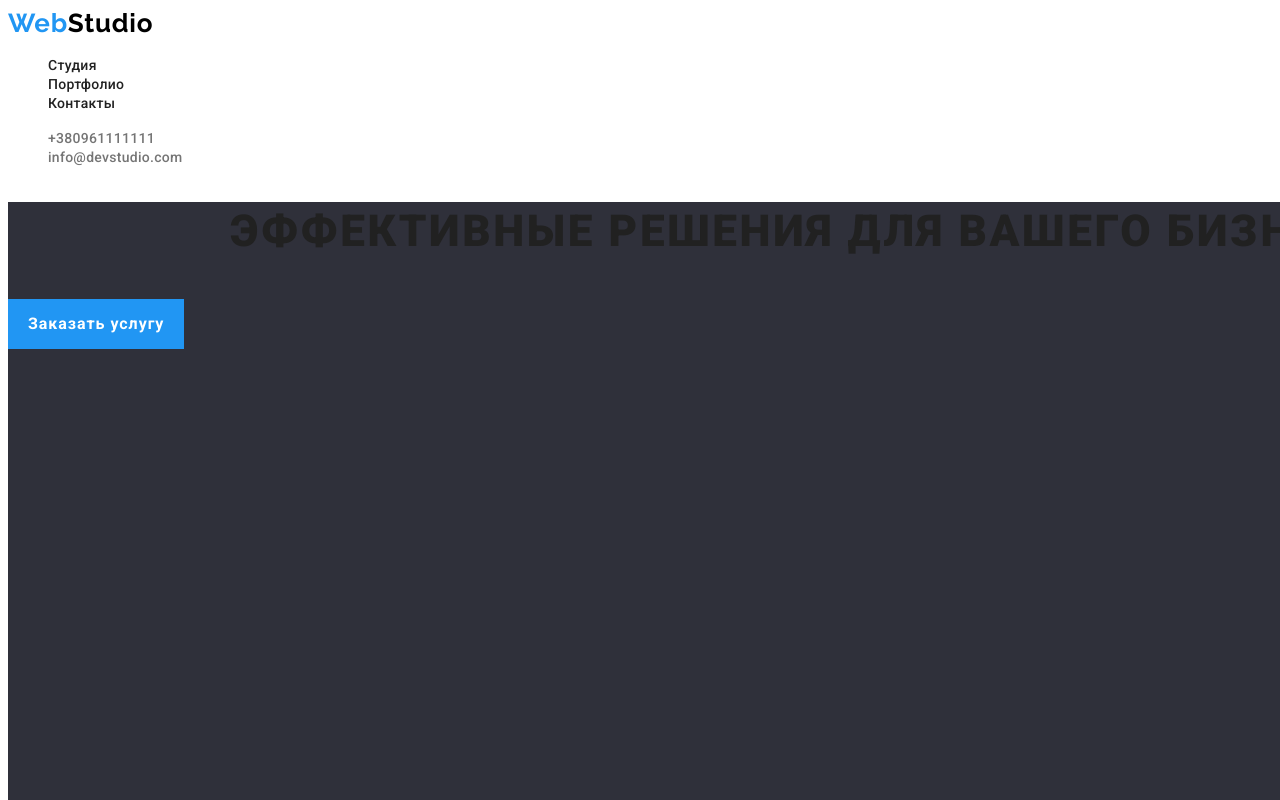
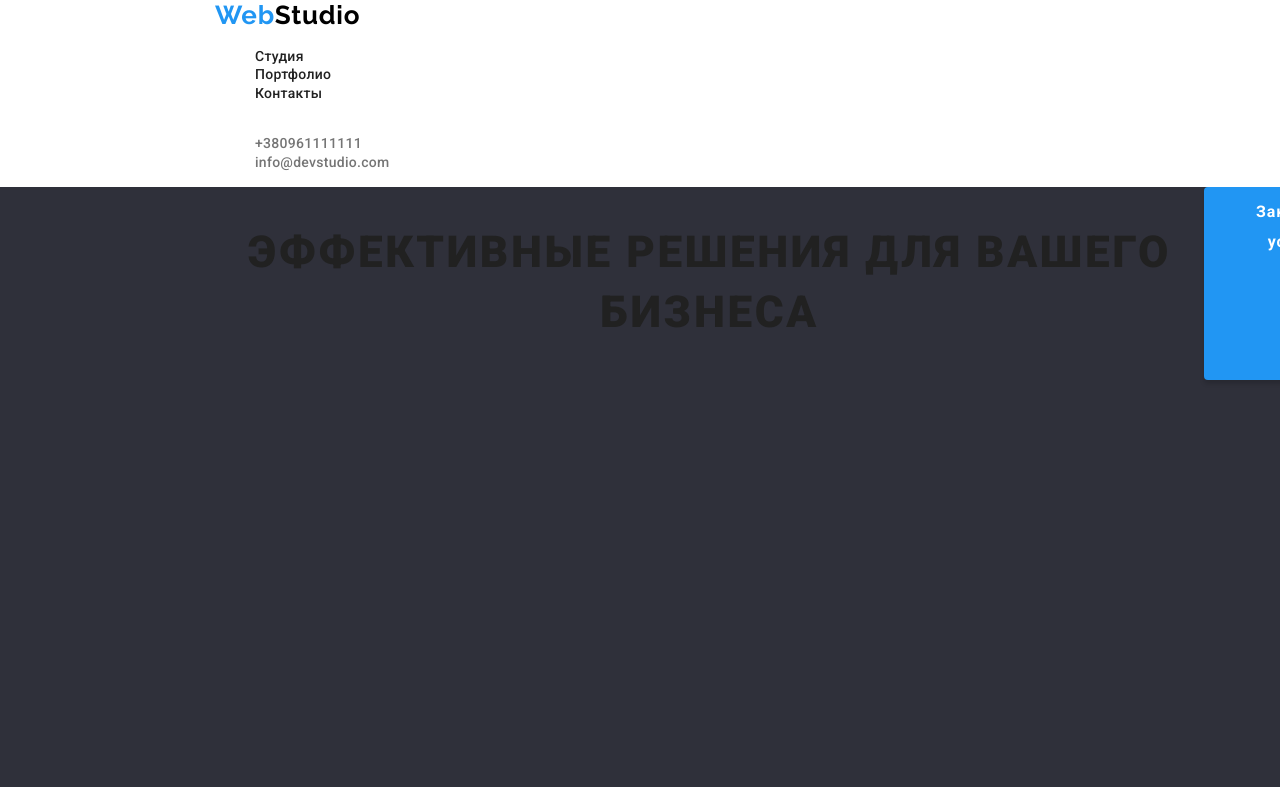
Before and after one commit to SivakKaterina/goit-markup-hw-03, a plain HTML site: page index.html in a window 1280 px wide. Shown: the top 800 px of the page. Drawn offline with nearby package versions, Linux system fonts and the light colour scheme.

```diff
--- a/css/styles.css
+++ b/css/styles.css
@@ -30,6 +30,15 @@
 .our-work {
   width: 1600px;
   height: 648px;
+}
+/* Контейнер */
+.container {
+  width: 1200px;
+  margin-left: auto;
+  margin-right: auto;
+  margin-top: 0px;
+  padding-left: 15px;
+  padding-right: 15px;
 }
 /* Цвет текста*/
 p {
@@ -92,7 +101,12 @@
 /*Кнопка*/
 .buttom {
   display: inline-block;
-  padding: 10px 20px;
+  padding: 10px 32px;
+  text-align: center;
+  min-width: 136px;
+  border-radius: 4px;
+  box-shadow: 0px 4px 4px rgba(0, 0, 0, 0.15);
+
   color: #ffffff;
   background-color: #2196f3;
   font-weight: bold;
--- a/index.html
+++ b/index.html
@@ -7,15 +7,17 @@
      <title>My first hometask</title>
      <link href="https://fonts.googleapis.com/css2?family=Raleway:wght@700&family=Roboto:wght@400;500;700;900&display=swap"
           rel="stylesheet">
+     <link rel="stylesheet" href="https://cdnjs.cloudflare.com/ajax/libs/modern-normalize/1.0.0/modern-normalize.min.css">
      <link rel="stylesheet" href="./css/styles.css">
 
 </head>
 
 <body>
      <header >
+          <div class="container">
                <nav>
                     <a class="logoheder" href="./index.html"> <span class="weblogo">Web</span>Studio</a>
-               <ul >
+                    <ul>
                          <li>
                               <a class="excretion font-style" href="">Студия</a>
                          </li>
@@ -27,14 +29,17 @@
                          </li>
                     </ul>
                </nav>
+           </div>
+           <div class="container">
                <ul class="head-adress">
                     <li><a class="adress-excretion font-style" href="tel:+380961111111">+380961111111</a></li>
                     <li><a class="adress-excretion font-style" href="mailto:info@devstudio.com">info@devstudio.com</a></li>
                </ul>
+           </div>
      </header>
      <main>
           <section class="first-section">
-               <div>
+               <div class="container">
                     <h1 class="font-text-one">ЭФФЕКТИВНЫЕ РЕШЕНИЯ ДЛЯ ВАШЕГО БИЗНЕСА</h1>
                     <a href="" class="buttom font-style">Заказать услугу</a>
                </div>
```
Also changed, not shown: portfolio.html (+2 -0 lines). Lines whose indentation alone changed are shown as unchanged.
